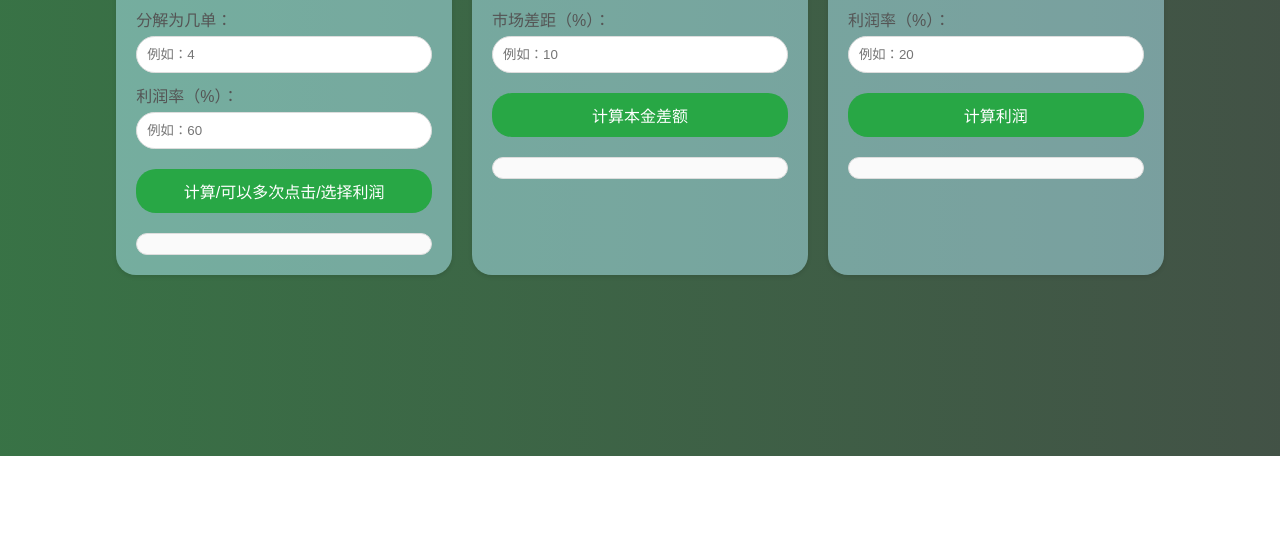
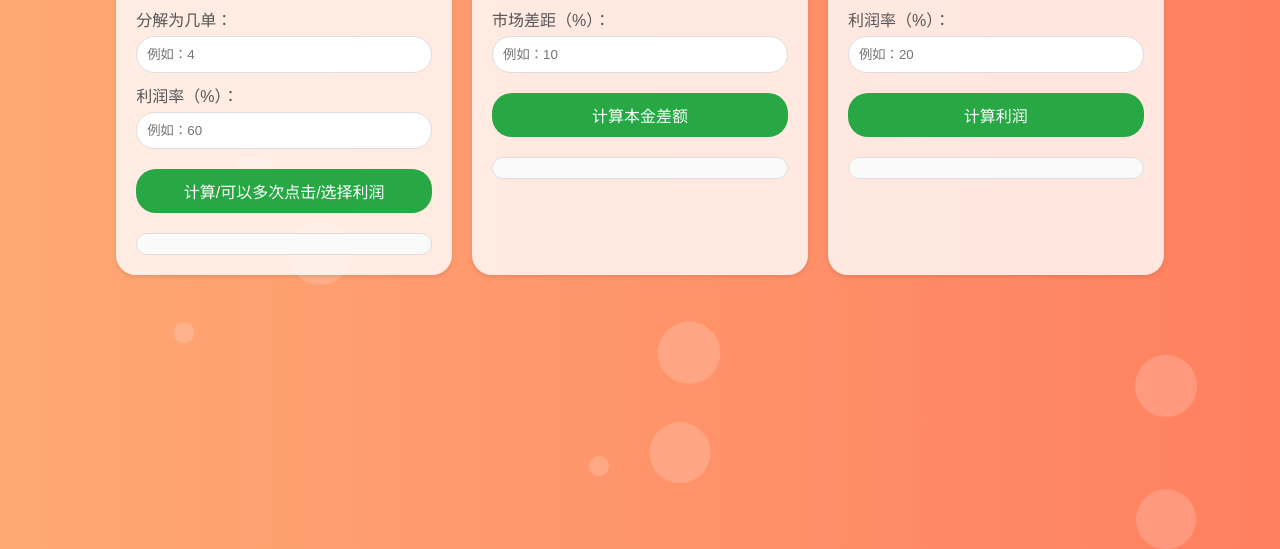
Before and after one commit to xingxing139/calculator, a plain HTML site: page index.html in a window 1280 px wide. Shown: the part 344-893 px from the top of the page. Before the commit the page ends 800 px from the top, so only its background shows below. Drawn offline with Linux system fonts and the light colour scheme.

Commit message:
Update index.html

```diff
--- a/index.html
+++ b/index.html
@@ -6,15 +6,16 @@
     <title>利润分解和本金计算器</title>
     <style>
         body {
-            background: linear-gradient(270deg, #464646, #28a745, #b6f0ff7a);
-            background-size: 600% 600%;
-            animation: gradientAnimation 15s ease infinite;
+            background: linear-gradient(270deg, #ff7e5f, #feb47b, #86a8e7, #91eae4);
+            background-size: 400% 400%;
+            animation: gradientAnimation 12s ease infinite;
             font-family: 'Arial', sans-serif;
             display: flex;
             justify-content: center;
             align-items: center;
             height: 100vh;
             margin: 0;
+            overflow: hidden;
         }
 
         @keyframes gradientAnimation {
@@ -30,12 +31,13 @@
         }
 
         .container {
-            background-color: #b6f0ff7a;
+            background-color: rgba(255, 255, 255, 0.8);
             padding: 20px;
             border-radius: 20px;
             box-shadow: 0 2px 4px rgba(0, 0, 0, 0.1);
             max-width: 300px;
             width: 100%;
+            z-index: 10;
         }
 
         h1, h2 {
@@ -90,6 +92,46 @@
         .down {
             color: red;
         }
+
+        /* Bubble styling */
+        .bubble {
+            position: absolute;
+            bottom: -100px;
+            background: rgba(255, 255, 255, 0.3);
+            border-radius: 50%;
+            opacity: 0.6;
+            animation: bubbleAnimation 10s linear infinite;
+        }
+
+        @keyframes bubbleAnimation {
+            from {
+                transform: translateY(0) scale(1);
+            }
+            to {
+                transform: translateY(-100vh) scale(1.2);
+            }
+        }
+
+        /* Smaller bubbles */
+        .bubble.small {
+            width: 20px;
+            height: 20px;
+            animation-duration: 6s;
+        }
+
+        /* Medium bubbles */
+        .bubble.medium {
+            width: 40px;
+            height: 40px;
+            animation-duration: 8s;
+        }
+
+        /* Large bubbles */
+        .bubble.large {
+            width: 60px;
+            height: 60px;
+            animation-duration: 12s;
+        }
     </style>
 </head>
 <body>
@@ -141,7 +183,35 @@
         </div>
     </div>
 
+    <!-- Adding bubbles to the background -->
     <script>
+        function createBubble() {
+            const bubble = document.createElement('div');
+            bubble.classList.add('bubble');
+
+            // Randomly choose a size for the bubble
+            const sizes = ['small', 'medium', 'large'];
+            bubble.classList.add(sizes[Math.floor(Math.random() * sizes.length)]);
+
+            // Random starting horizontal position
+            bubble.style.left = Math.random() * 100 + 'vw';
+
+            // Add a click-to-pop interaction
+            bubble.addEventListener('click', () => {
+                bubble.style.display = 'none';
+            });
+
+            document.body.appendChild(bubble);
+
+            // Remove the bubble after the animation ends
+            setTimeout(() => {
+                bubble.remove();
+            }, 10000);
+        }
+
+        // Create bubbles at random intervals
+        setInterval(createBubble, 500);
+
         function calculate() {
             const totalProfit = parseInt(document.getElementById('totalProfit').value);
             const parts = parseInt(document.getElementById('parts').value);
```
